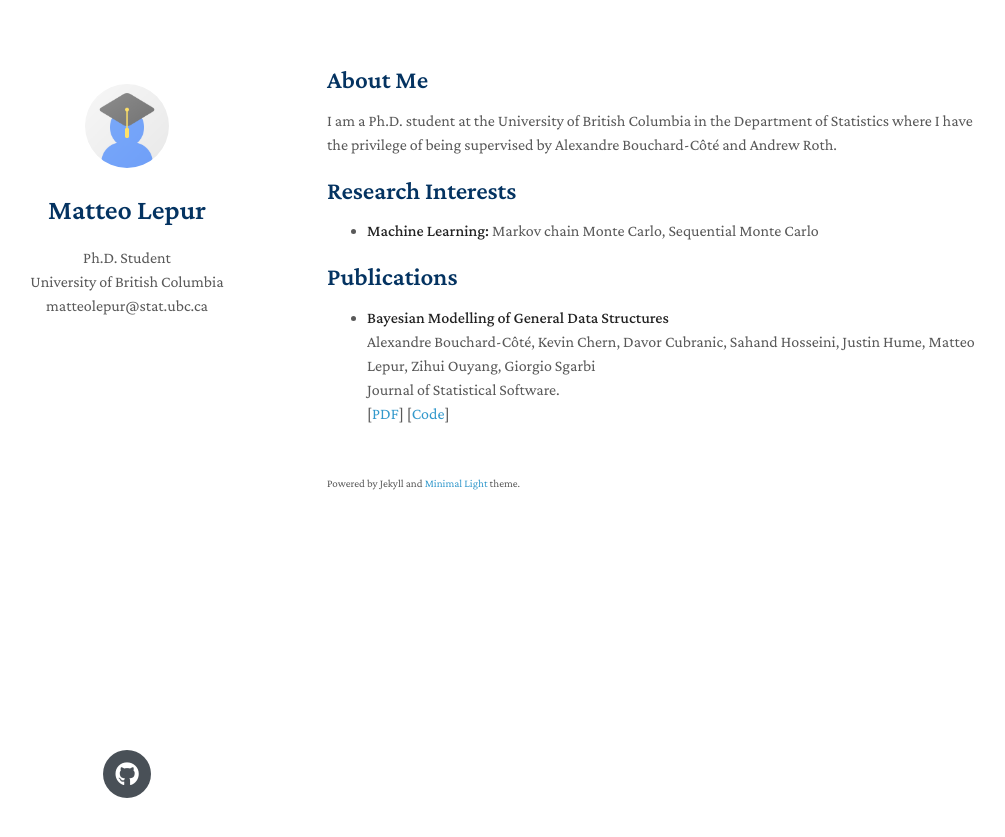
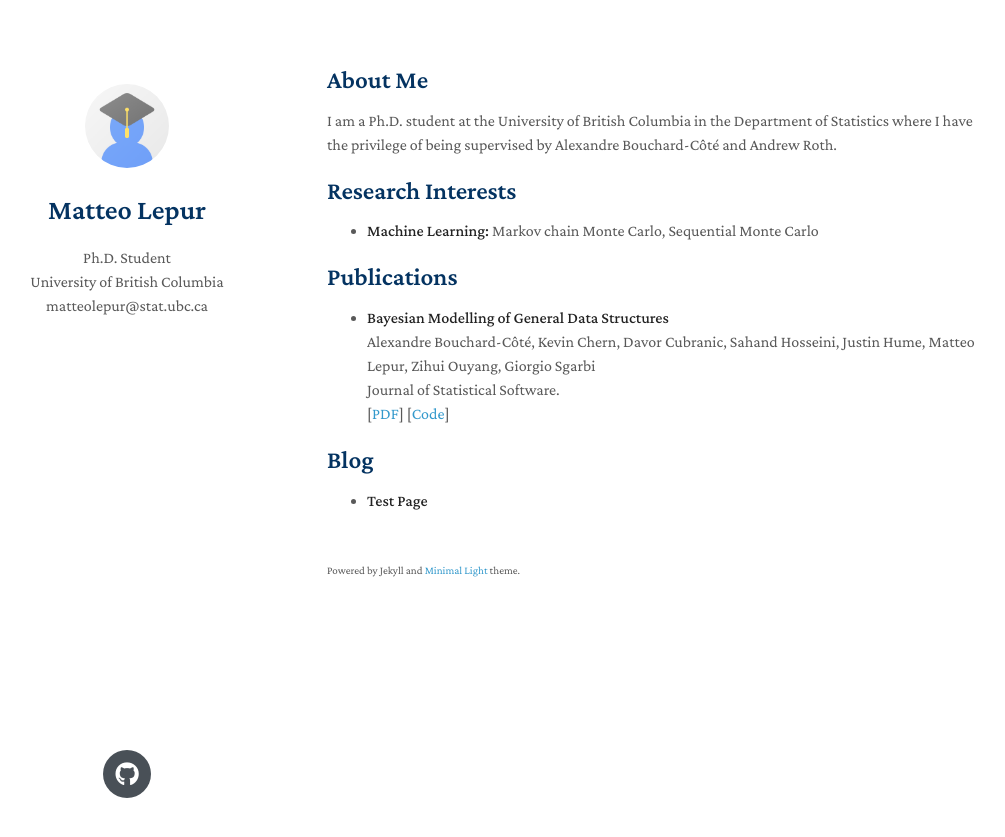
Before and after one commit to matteolepur/matteolepur.github.io, a Jekyll site: the page built from index.md, in a window 1280 px wide. Shown: the top 837 px of the page, without its empty margins (143-1148 px from the left). Built offline with Jekyll 4.4.1, drawn with Linux system fonts in a browser that asks for light colours; nearby versions of some CDN libraries; a style sheet for code colours, icons or effects is not loaded; our own code applies the rules of GitHub Pages for plain Markdown files.

Commit message:
Update index.md

```diff
--- a/index.md
+++ b/index.md
@@ -19,3 +19,7 @@ I am a Ph.D. student at the University of British Columbia in the Department of
   Journal of Statistical Software.
   <br>
   [[PDF](https://arxiv.org/pdf/1912.10396.pdf)] [[Code](https://github.com/UBC-Stat-ML/blangSDK)]
+
+## Blog
+
+- **Test Page**
```
